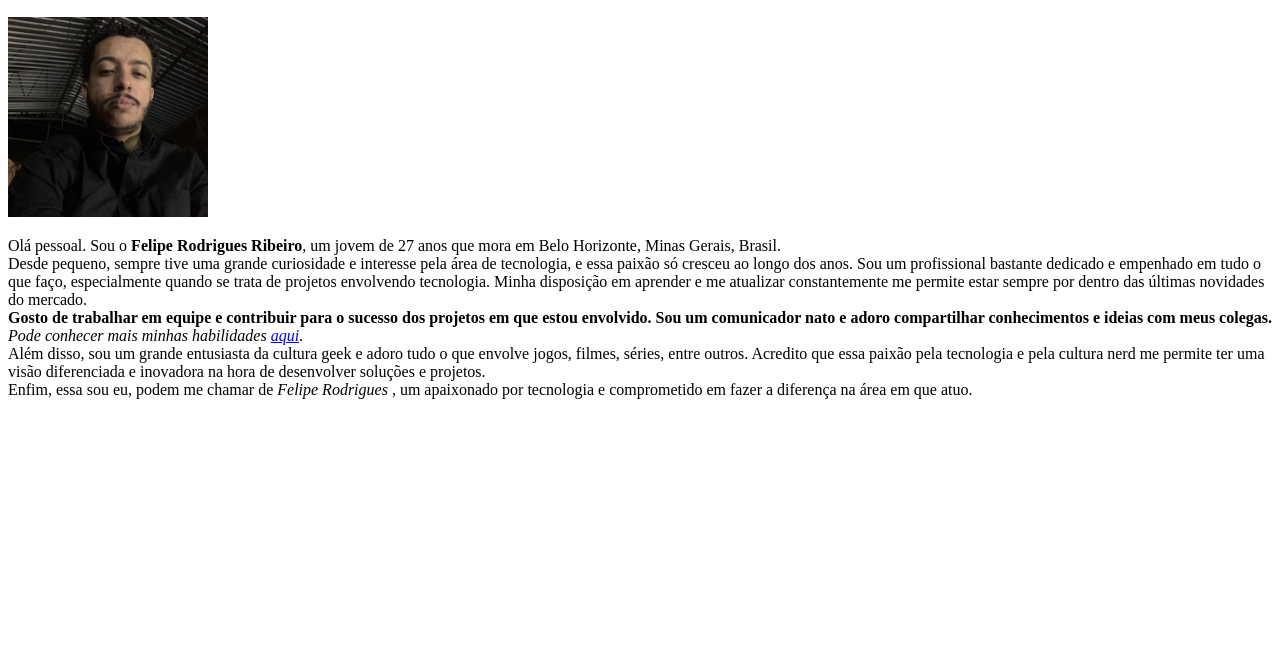
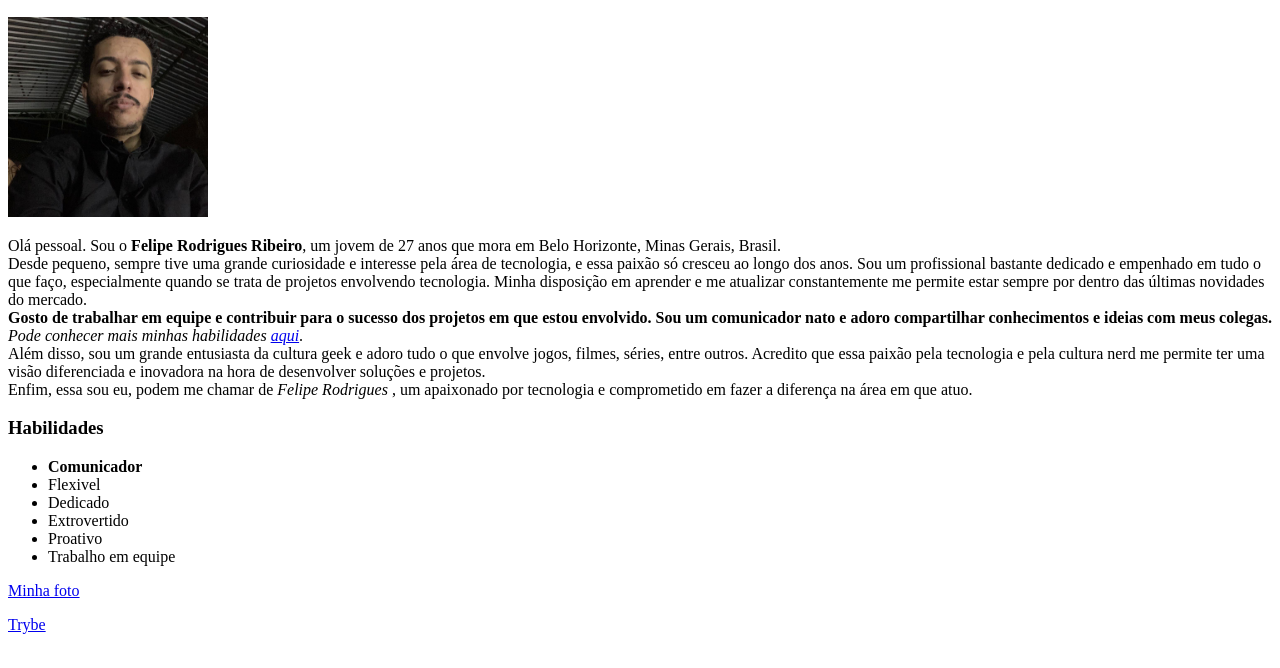
Before and after one commit to neathfelipe/neathfelipe.github.io, a plain HTML site: page index.html in a window 1280 px wide. Shown: the part 104-772 px from the top of the page. Drawn offline with Linux system fonts and the light colour scheme.

Commit message:
Adiciona lista de habilidades e links

```diff
--- a/index.html
+++ b/index.html
@@ -16,6 +16,17 @@
     <br> Além disso, sou um grande entusiasta da cultura geek e adoro tudo o que envolve jogos, filmes, séries, entre outros. Acredito que essa paixão pela tecnologia e pela cultura nerd me permite ter uma visão diferenciada e inovadora na hora de desenvolver soluções e projetos.
     <br> Enfim, essa sou eu, podem me chamar de <em> Felipe Rodrigues </em>, um apaixonado por tecnologia e comprometido em fazer a diferença na área em que atuo.</p>
 
+    <h3 id="habilidades">Habilidades</h3>
+    <ul>
+        <li><strong>Comunicador</strong></li>
+        <li>Flexivel</li>
+        <li>Dedicado</li>
+        <li>Extrovertido</li>
+        <li>Proativo</li>
+        <li>Trabalho em equipe</li>
+    </ul>
+<p> <a href="#minhafoto">Minha foto</a> </p>
+<p><a href="https://www.betrybe.com/formacao-desenvolvimento-web" target="_blank" rel="noopener noreferrer">Trybe</a> </p>
 
 </body>
 </html>
```
